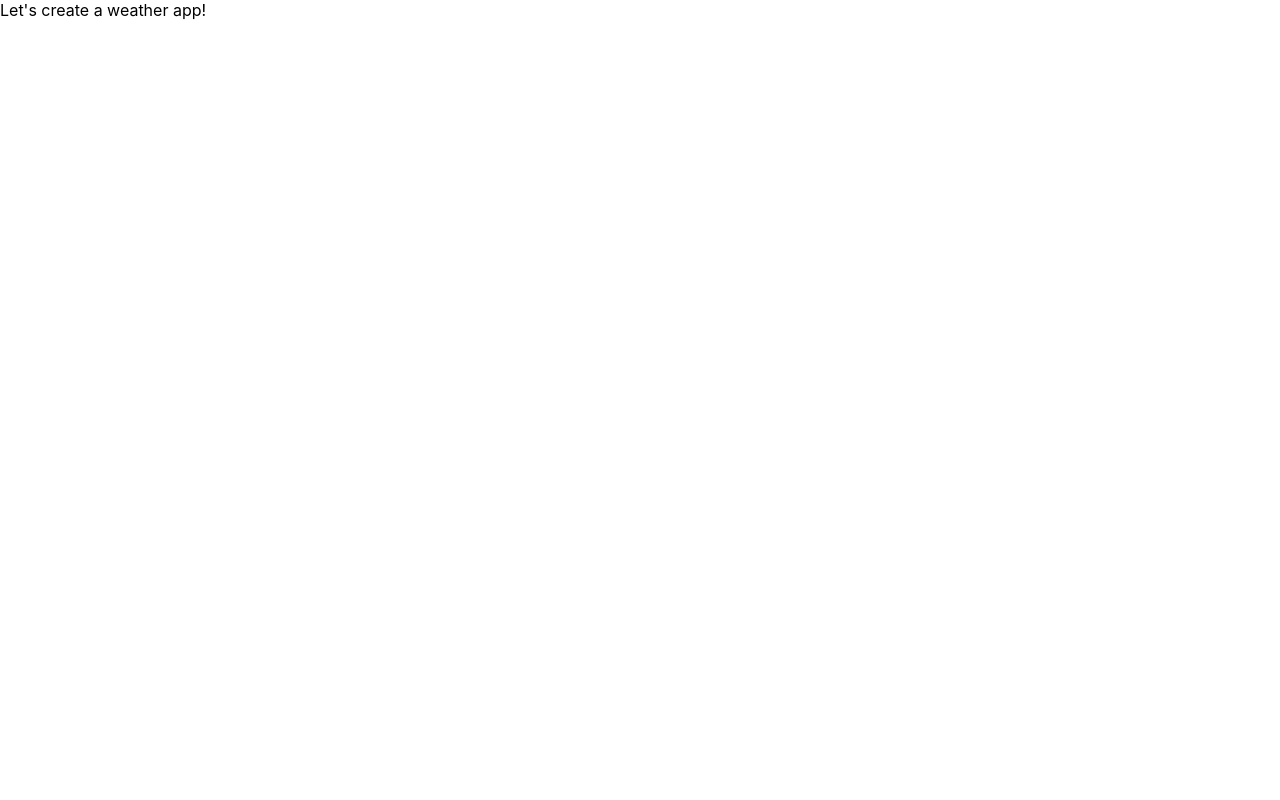
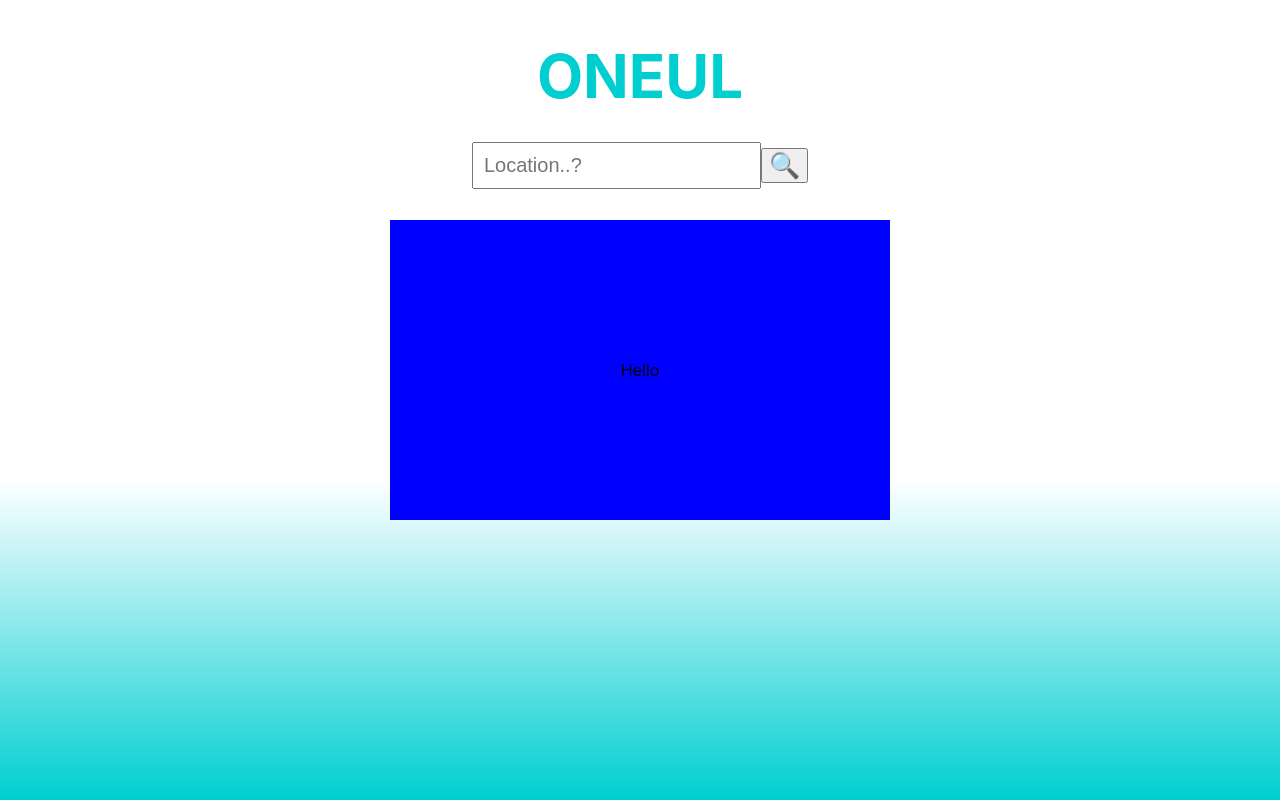
Before and after one commit to eun-chae-s/Your-Weather-Forecast, a React (Create React App) app: page / in a window 1280 px wide. Built offline with nearby package versions, Linux system fonts and the light colour scheme.

Commit message:
improve design

```diff
--- a/src/App.css
+++ b/src/App.css
@@ -1,38 +1,46 @@
-.App {
-  text-align: center;
+html {
+  height: 100%;
+  background: linear-gradient(white 0 60%, darkturquoise 100%);
 }
 
-.App-logo {
-  height: 40vmin;
-  pointer-events: none;
+.header {
+  height: 100px;
+  width: 300px;
+  margin: auto;
+  text-align: center;
+  font-size: 30px;
+  /* Change the color of title depending on the season */
+  color: darkturquoise;
 }
 
-@media (prefers-reduced-motion: no-preference) {
-  .App-logo {
-    animation: App-logo-spin infinite 20s linear;
-  }
+.search {
+  height: 50px;
+  width: 500px;
+  margin: 0 auto;
+  margin-bottom: 30px;
+  position: relative;
+  display: flex;
+  align-items: center;
+  justify-content: center;
 }
 
-.App-header {
-  background-color: #282c34;
-  min-height: 100vh;
+.search input {
+  padding: 10px;
+  font-size: 20px;
+  float: left;
+}
+
+.search button {
+  font-size: 25px;
+  float: left;
+}
+
+.weather {
+  height: 300px;
+  width: 500px;
+  margin: auto;
+  background-color: blue;
   display: flex;
-  flex-direction: column;
   align-items: center;
   justify-content: center;
-  font-size: calc(10px + 2vmin);
-  color: white;
 }
-
-.App-link {
-  color: #61dafb;
-}
-
-@keyframes App-logo-spin {
-  from {
-    transform: rotate(0deg);
-  }
-  to {
-    transform: rotate(360deg);
-  }
-}
--- a/src/App.js
+++ b/src/App.js
@@ -1,7 +1,21 @@
 import './App.css';
 
 function App() {
-  return <div>Let's create a weather app!</div>;
+  return (
+    <div>
+      <div className="header">
+        <h1>ONEUL</h1>
+      </div>
+      <div className="search">
+        <input type="text" placeholder="Location..?"></input>
+        <button type="submit">&#x1F50D;</button>
+      </div>
+      <div className="weather">
+        Hello
+      </div>
+    </div>
+
+  );
 }
 
 export default App;
```
